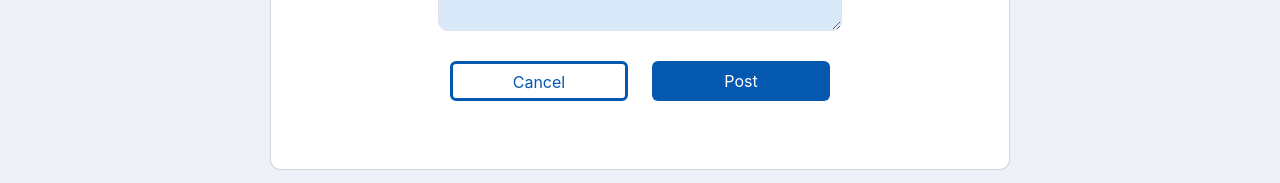
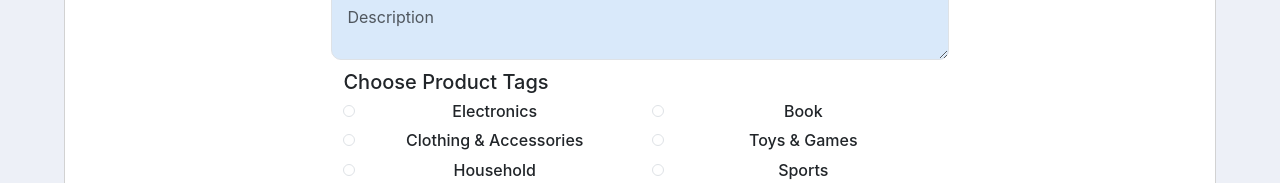
Before and after one commit to mburakdemirel/BilBoard, a React (Create React App) app in the folder frontend/: page /add_product in a window 1280 px wide. Shown: the part 617-800 px from the top of the page. Built offline with nearby package versions, Linux system fonts and the light colour scheme; no server answers; the HTML template or start-up script is replaced by a standard one.

Commit message:
added product_type selection
Added product_type selection to the form and tested throughly. There are some problems with complaint page so I will not commit it now.

```diff
--- a/frontend/src/components/ProductAddForm.js
+++ b/frontend/src/components/ProductAddForm.js
@@ -16,6 +16,9 @@ export function ProductAddForm() {
     const [returnDate, setReturnDate] = useState();
     const [errMsg, setErrMsg] = useState("");
     const [count, setCount] = useState(0);
+    const tags = ["Electronics", "Book", "Clothing & Accessories","Toys & Games", "Household", "Sports","Art","Other"];
+    const vals = ["electronics", "book", "clothing_accessories", "toys_games", "household","sports", "art", "other"];
+    const [checked, setChecked] = useState("");
 
     useEffect(() => {
         AOS.init();
@@ -42,7 +45,6 @@ export function ProductAddForm() {
 
     }
 
-    //after submitting the form clean each form area values.
     const handleSubmit = async (e) => {
         e.preventDefault();
         console.log(category);
@@ -51,6 +53,9 @@ export function ProductAddForm() {
         product.append('title', title);
         product.append('category', category);
         product.append('description', description);
+        if(checked) {
+            product.append('product_type',checked);
+        }
         console.log(product.keys());
         if (category === "secondhand") {
             console.log("In secondhand");
@@ -82,7 +87,7 @@ export function ProductAddForm() {
         }
         catch (error) {
             if (error.status === 500) { console.log(error.response); }
-            else if (error.status === 400) { console.log(error.response); }
+            else if (error.status === 400) { console.log(error); }
         }
     }
 
@@ -91,6 +96,18 @@ export function ProductAddForm() {
         const month = String(date.getMonth() + 1).padStart(2, 0);
         const day = String(date.getDate()).padStart(2, 0);
         return `${year}-${month}-${day}`;
+    }
+
+    function handleCheck(e) {
+        setChecked(e.target.value);
+        console.log(checked);
+        // if(e.target.checked) {
+        //     setChecked([...checked, e.target.value]);
+        // }
+        // else {
+        //     setChecked((checked).filter((tag) => tag !== e.target.value));
+        // }
+        // console.log(checked);
     }
 
     return (
@@ -191,6 +208,19 @@ export function ProductAddForm() {
                                             }}
                                         />
                                     </div>
+                                    <div className="row justify-content-between text-left">
+                                        <h5 style={{ textAlign : 'left',fontFamily: 'Inter, sans-serif' }}>Choose Product Tags</h5>
+                                        {tags.map((tag,index) => {
+                                            return (
+                                                <div key={index} style={{width:'50%'}}>
+                                                    <div className="form-check">
+                                                        <input required className="form-check-input" checked={checked === vals[index]} type="radio" value={vals[index]} name={tag} id={`radio-${index}`} onChange={(e) => {handleCheck(e)}}></input>
+                                                        <label style={{textAlign:'left', fontFamily:'Inter, sans-serif'}} className="form-check-label" htmlFor={`radio-${index}`}><h6>{tag}</h6></label>
+                                                    </div>
+                                                </div>
+                                            )
+                                        }) }
+                                    </div>
                                     {(category === "secondhand") ? (<div
                                         className="row justify-content-between text-left">
                                         <label className="form-control-label"style={{ textAlign : 'left',fontFamily: 'Inter, sans-serif'}}><h5>Price</h5></label>
```
